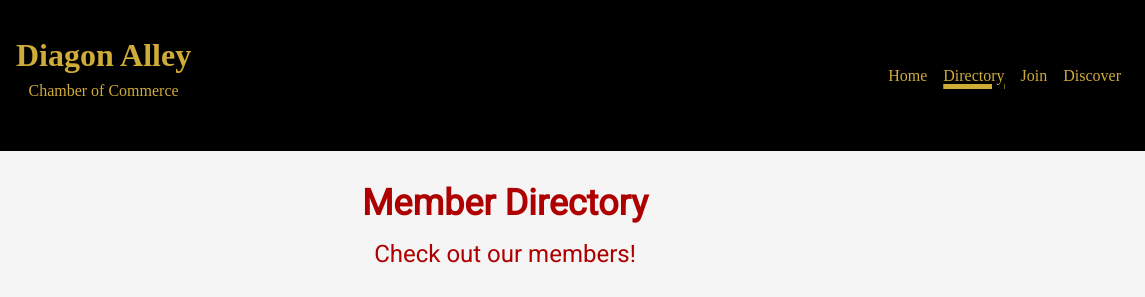
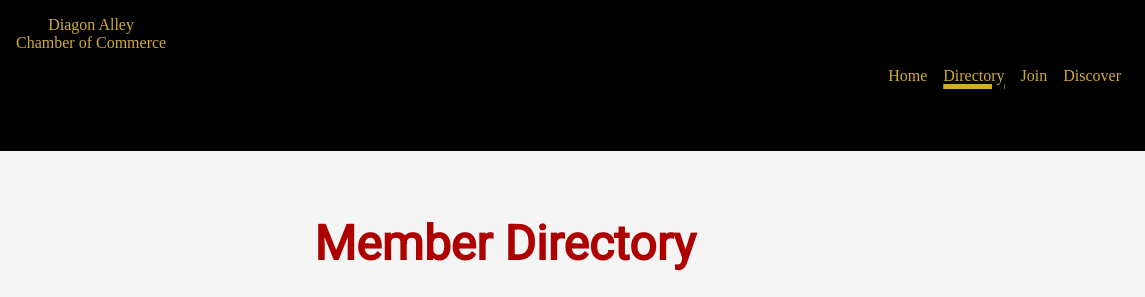
Before and after one commit to bostler3/wdd231, a plain HTML site: page chamber/index.html in a window 1280 px wide. Shown: the top 297 px of the page, 135-1280 px from the left. Drawn offline with Linux system fonts and the light colour scheme; a web font is replaced by a local one.

Commit message:
Home Page - Testing

```diff
--- a/chamber/index.html
+++ b/chamber/index.html
@@ -28,7 +28,7 @@
                 <div class="image-text-container">
                     <a href="#"><img src="images/logo.webp" alt="Chamber of Commerce icon" width="115" height="115" class="logo-image"></a>
                     <div class="nav-header-text">
-                        <h1>Diagon Alley</h1>
+                        <p>Diagon Alley</p>
                         <p>Chamber of Commerce</p>
                     </div>
                 </div>
@@ -48,7 +48,7 @@
         <div class="callouts">
             <div class="callout-data">
                 <div class="callout-data-header">
-                    <h2>Member Directory</h2>
+                    <h1>Member Directory</h1>
                 </div>
                 <div class="callout-data-subheader">Check out our members!</div>
             </div>
```
